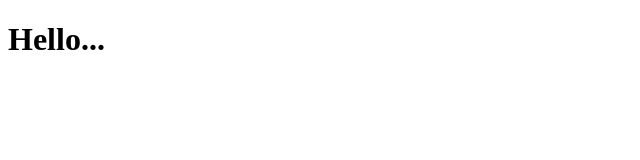
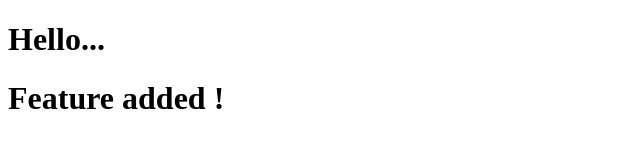
Before and after one commit to Harsh-Faldu/Testing-Project, a plain HTML site: page index.html in a window 1280 px wide. Shown: the whole page, without its empty margins (0-640 px from the left). Drawn offline with Linux system fonts and the light colour scheme.

Commit message:
Feature added !

```diff
--- a/index.html
+++ b/index.html
@@ -8,5 +8,6 @@
 </head>
 <body>
     <h1>Hello...</h1>
+    <h1>Feature added !</h1>
 </body>
 </html>
```
